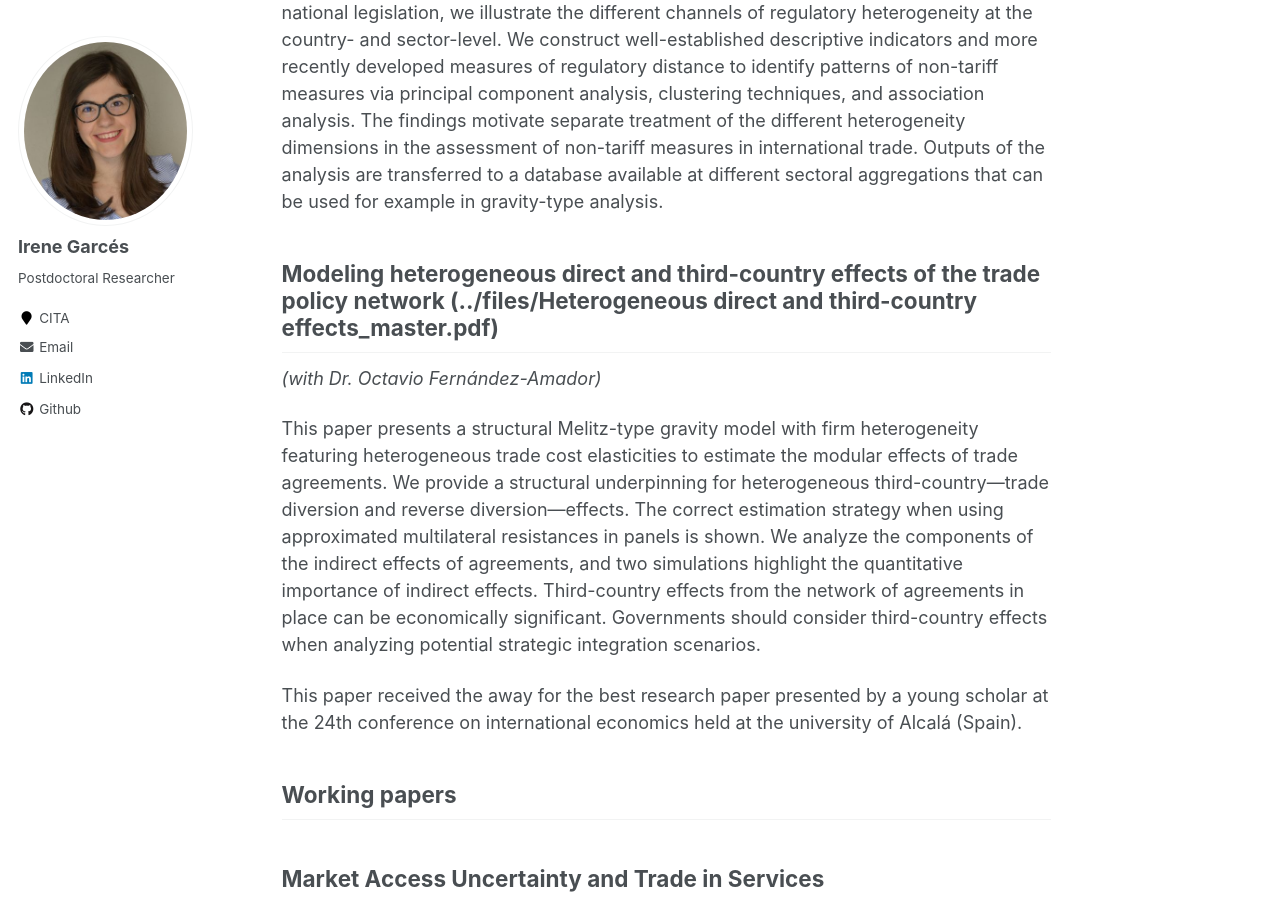
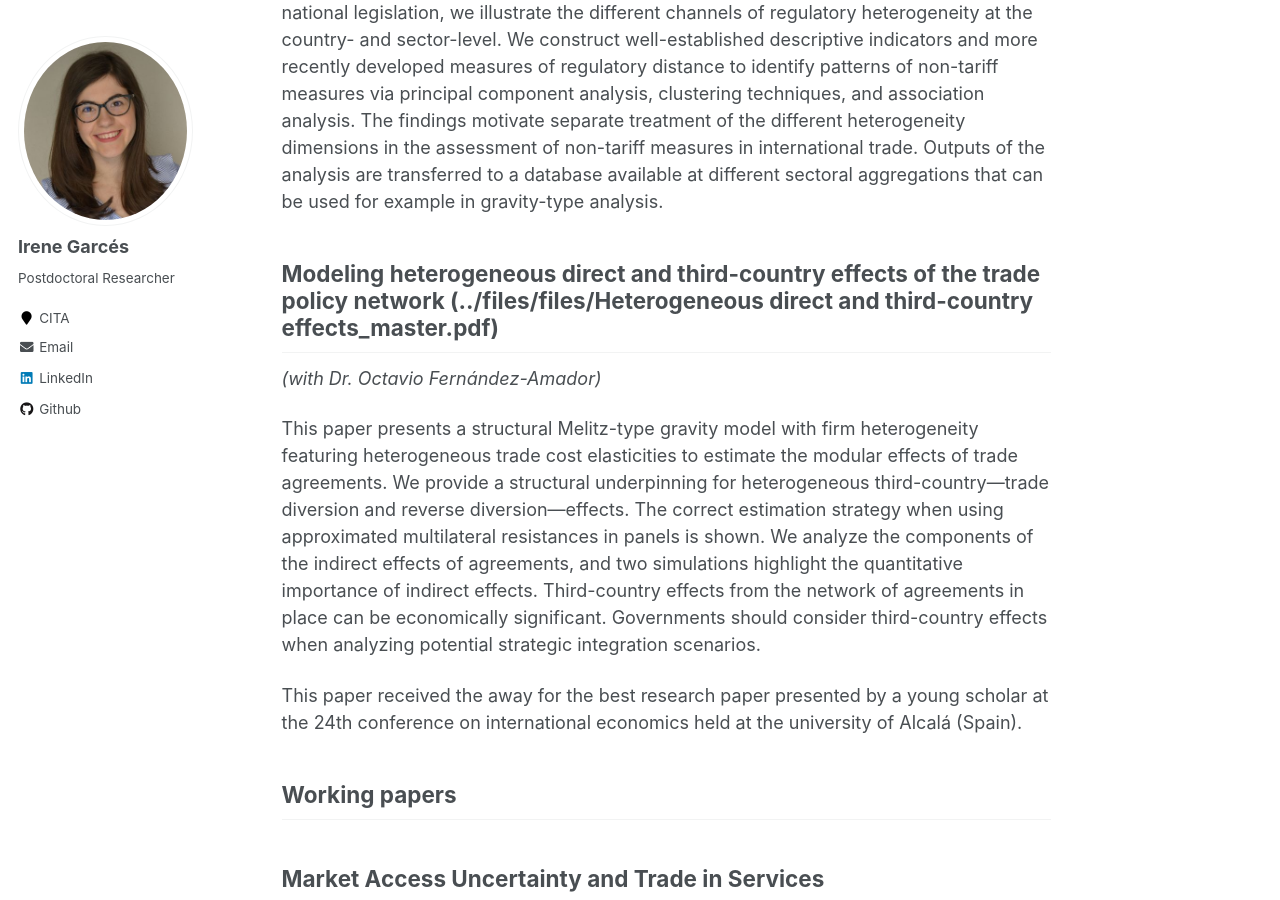
Before and after one commit to IreneGarces/irenegarces.github.io, a Jekyll site: the page built from _pages/research.md, in a window 1280 px wide and 900 px high, scrolled down 888 px. Built offline with Jekyll 4.4.1, drawn with Linux system fonts in a browser that asks for light colours.

Commit message:
Update research.md

```diff
--- a/_pages/research.md
+++ b/_pages/research.md
@@ -32,7 +32,7 @@ heterogeneity with respect to the intensity, coverage, and structure of regulati
 Enabled by detailed product-level regulatory data based on coded reviews of national legislation, we illustrate the different channels of regulatory heterogeneity
 at the country- and sector-level. We construct well-established descriptive indicators and more recently developed measures of regulatory distance to identify patterns of non-tariff measures via principal component analysis, clustering techniques, and association analysis. The findings motivate separate treatment of the different heterogeneity dimensions in  the assessment of non-tariff measures in international trade. Outputs of the analysis are transferred to a database available at different sectoral aggregations that can be used for example in gravity-type analysis.
 
-## Modeling heterogeneous direct and third-country effects of the trade policy network (../files/Heterogeneous direct and third-country effects_master.pdf)
+## Modeling heterogeneous direct and third-country effects of the trade policy network (../files/files/Heterogeneous direct and third-country effects_master.pdf)
 *(with Dr. Octavio Fernández-Amador)*
 
 This paper presents a structural Melitz-type gravity model with firm heterogeneity featuring heterogeneous trade cost elasticities to estimate the modular
```
